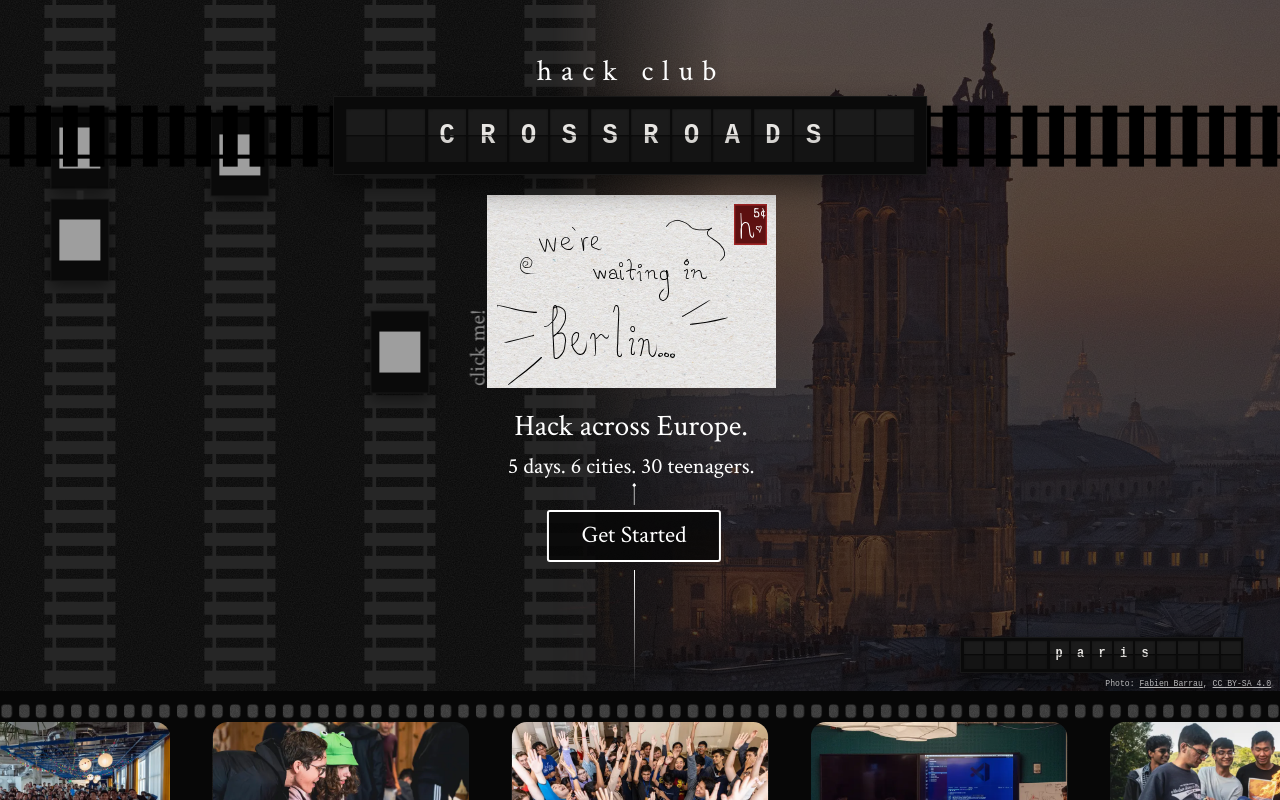
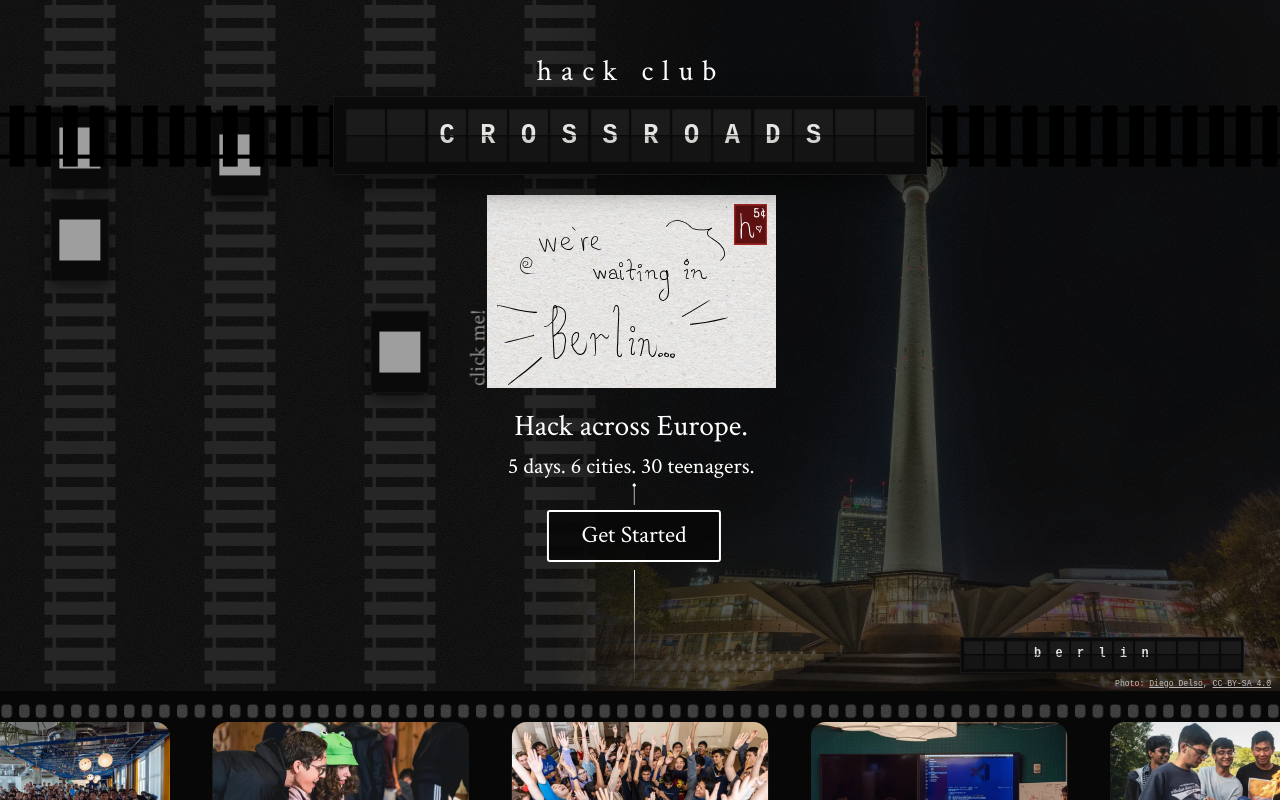
Before and after one commit to hackclub/crossroads, a SvelteKit app in the folder platform/: page / in a window 1280 px wide. Shown: the top 800 px of the page. Built offline with nearby package versions, Linux system fonts and the light colour scheme; grey boxes are pictures that could not be loaded; a web font is replaced by a local one.

Commit message:
the trip starts in berlin in february 2027, not paris in january

```diff
--- a/platform/src/lib/ProjectForm.svelte
+++ b/platform/src/lib/ProjectForm.svelte
@@ -76,7 +76,7 @@
 
 			<!-- The writing side: name, message and links on ruled lines. -->
 			<div class="writing">
-				<span class="postmark" aria-hidden="true">Crossroads<br />Paris</span>
+				<span class="postmark" aria-hidden="true">Crossroads<br />Berlin</span>
 				<label class="line name-line">
 					<span>Project</span>
 					<input required maxlength="100" bind:value={name} placeholder="My cool project" />
--- a/platform/src/lib/cars/ShopPreview.svelte
+++ b/platform/src/lib/cars/ShopPreview.svelte
@@ -17,10 +17,10 @@
 <div class="preview">
 	<span class="kind">The trip</span>
 	<h2>{ticket?.name ?? 'Crossroads ticket'}</h2>
-	<span>Paris, then across Europe by train · January 8–12</span>
+	<span>Berlin, then across Europe by train · February 2027</span>
 	{#if ticket}
 		{#if ticket.bought > 0}
-			<span>You have your ticket. See you in Paris!</span>
+			<span>You have your ticket. See you in Berlin!</span>
 		{:else}
 			<span class="small">{Math.max(stamps, 0)} / {ticket.price} stamps</span>
 			<div class="bar" aria-hidden="true"><span class="seg approved" style="width: {pct}%"></span></div>
--- a/platform/src/routes/(app)/shop/+page.svelte
+++ b/platform/src/routes/(app)/shop/+page.svelte
@@ -147,12 +147,12 @@
 				<div class="stack-sm">
 					<span class="kind">The trip</span>
 					<h2 id="ticket-name">{ticket.name}</h2>
-					<span>Paris, then across Europe by train · January 8–12</span>
+					<span>Berlin, then across Europe by train · February 2027</span>
 					{#if ticket.description}<span class="small">{ticket.description}</span>{/if}
 				</div>
 				<div class="stack">
 					{#if hasTicket}
-						<p class="big-line">You have your ticket. See you in Paris!</p>
+						<p class="big-line">You have your ticket. See you in Berlin!</p>
 						<a class="btn ghost" href="/shop/orders">See your order</a>
 					{:else}
 						{#if batches}
--- a/platform/src/routes/+page.svelte
+++ b/platform/src/routes/+page.svelte
@@ -135,14 +135,23 @@
 		if (!event.relatedTarget) resetPostcard();
 	}
 
-	// Photos of places on the route fade from one to the next on the right of
-	// the first screen, with the place's name on a small board in the corner
-	// and the photo's credit under it. They're from Wikimedia Commons, resized
+	// Photos of places on the route, in the order we'd get to them, fade from
+	// one to the next on the right of the first screen, with the place's name
+	// on a small board in the corner and the photo's credit under it. They're
+	// from Wikimedia Commons, resized
 	// to 1800px and converted to WebP, and their licences need that credit
 	// shown. `position` is an object-position, where a photo's subject would
 	// otherwise be cropped or faded out.
 	const BY_SA = 'https://creativecommons.org/licenses/by-sa/4.0/';
 	const route = [
+		{
+			place: 'Berlin',
+			src: berlin,
+			author: 'Diego Delso',
+			license: 'CC BY-SA 4.0',
+			licenseUrl: BY_SA,
+			page: 'https://commons.wikimedia.org/wiki/File:Fernsehturm,_Berl%C3%ADn,_Alemania,_2016-04-22,_DD_40-42_HDR.jpg'
+		},
 		{
 			place: 'Paris',
 			src: paris,
@@ -152,20 +161,12 @@
 			page: 'https://commons.wikimedia.org/wiki/File:Tour_Saint-Jacques_au_cr%C3%A9puscule.jpg'
 		},
 		{
-			place: 'Berlin',
-			src: berlin,
+			place: 'Brussels',
+			src: brussels,
 			author: 'Diego Delso',
 			license: 'CC BY-SA 4.0',
 			licenseUrl: BY_SA,
-			page: 'https://commons.wikimedia.org/wiki/File:Fernsehturm,_Berl%C3%ADn,_Alemania,_2016-04-22,_DD_40-42_HDR.jpg'
-		},
-		{
-			place: 'Genoa',
-			src: genoa,
-			author: 'Abldecn',
-			license: 'CC BY 4.0',
-			licenseUrl: 'https://creativecommons.org/licenses/by/4.0/',
-			page: 'https://commons.wikimedia.org/wiki/File:Pier_of_Boccadasse.jpg'
+			page: 'https://commons.wikimedia.org/wiki/File:Edificios_en_la_Grand-Place,_Bruselas,_B%C3%A9lgica,_2021-12-15,_DD_184-186_HDR.jpg'
 		},
 		{
 			place: 'San Salvatore',
@@ -177,12 +178,12 @@
 			page: 'https://commons.wikimedia.org/wiki/File:Lugano_-_Luganersee_%26_Monte_San_Salvatore_(2013).jpg'
 		},
 		{
-			place: 'Brussels',
-			src: brussels,
-			author: 'Diego Delso',
-			license: 'CC BY-SA 4.0',
-			licenseUrl: BY_SA,
-			page: 'https://commons.wikimedia.org/wiki/File:Edificios_en_la_Grand-Place,_Bruselas,_B%C3%A9lgica,_2021-12-15,_DD_184-186_HDR.jpg'
+			place: 'Genoa',
+			src: genoa,
+			author: 'Abldecn',
+			license: 'CC BY 4.0',
+			licenseUrl: 'https://creativecommons.org/licenses/by/4.0/',
+			page: 'https://commons.wikimedia.org/wiki/File:Pier_of_Boccadasse.jpg'
 		}
 	];
 
--- a/platform/src/routes/signin/+page.svelte
+++ b/platform/src/routes/signin/+page.svelte
@@ -28,7 +28,7 @@
 	<div class="stack" style="align-items: center; text-align: center">
 		<h1 class="page-title" style="margin-bottom: 0">Crossroads</h1>
 		<p class="muted" style="max-width: 640px; font-size: 28px">
-			Build for 60 approved hours, then travel across Europe by train with other teens, January 8–12, leaving from Paris.
+			Build for 60 approved hours, then travel across Europe by train with other teens in February 2027, leaving from Berlin.
 		</p>
 		{#if error}<p class="callout warn small">{error}</p>{/if}
 		<button class="btn primary" onclick={() => signIn(next)}>Sign in with Hack Club</button>
```
Also changed, not shown: 2 other files (tests, documents, lock files or other folders).
